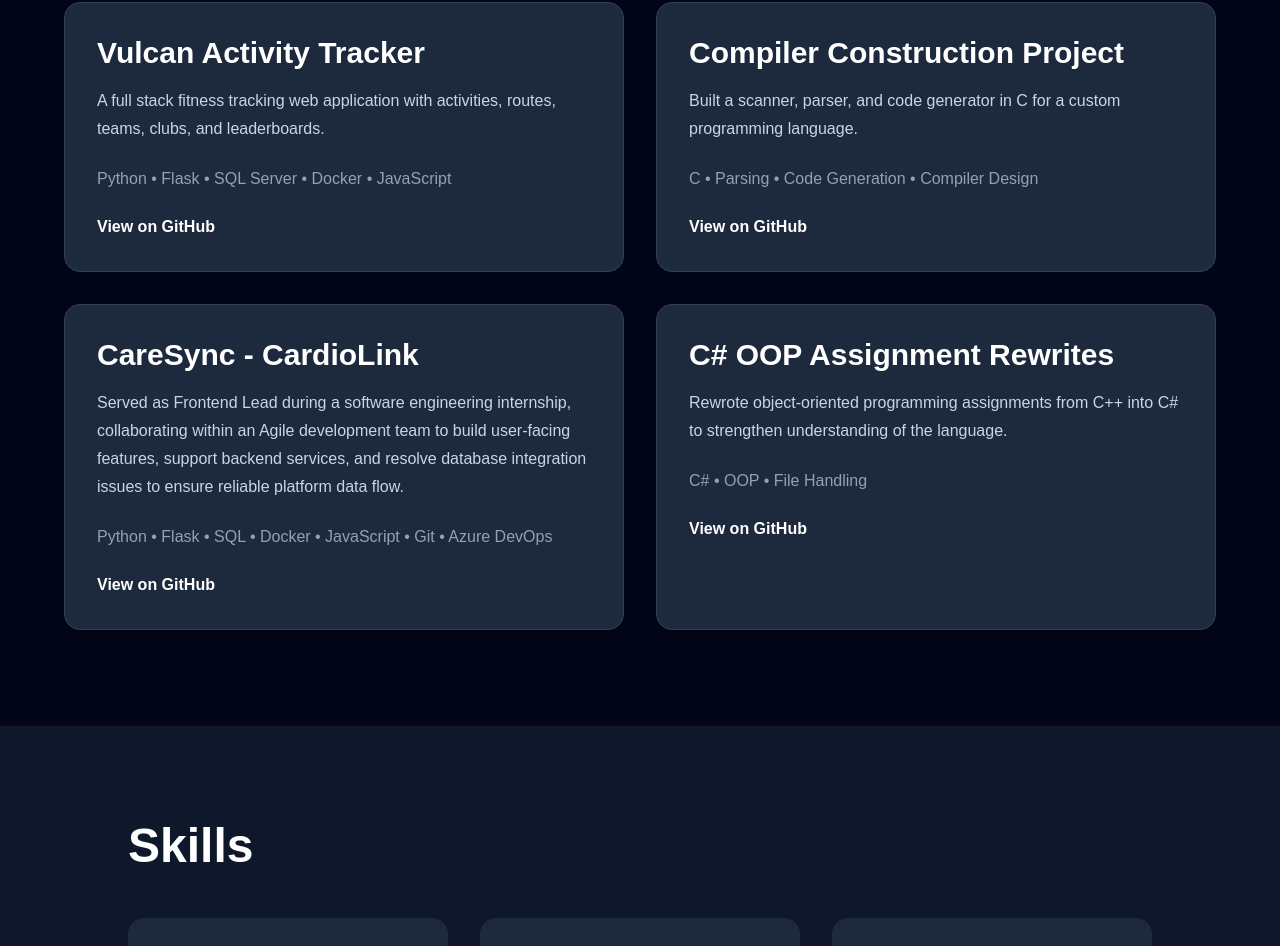
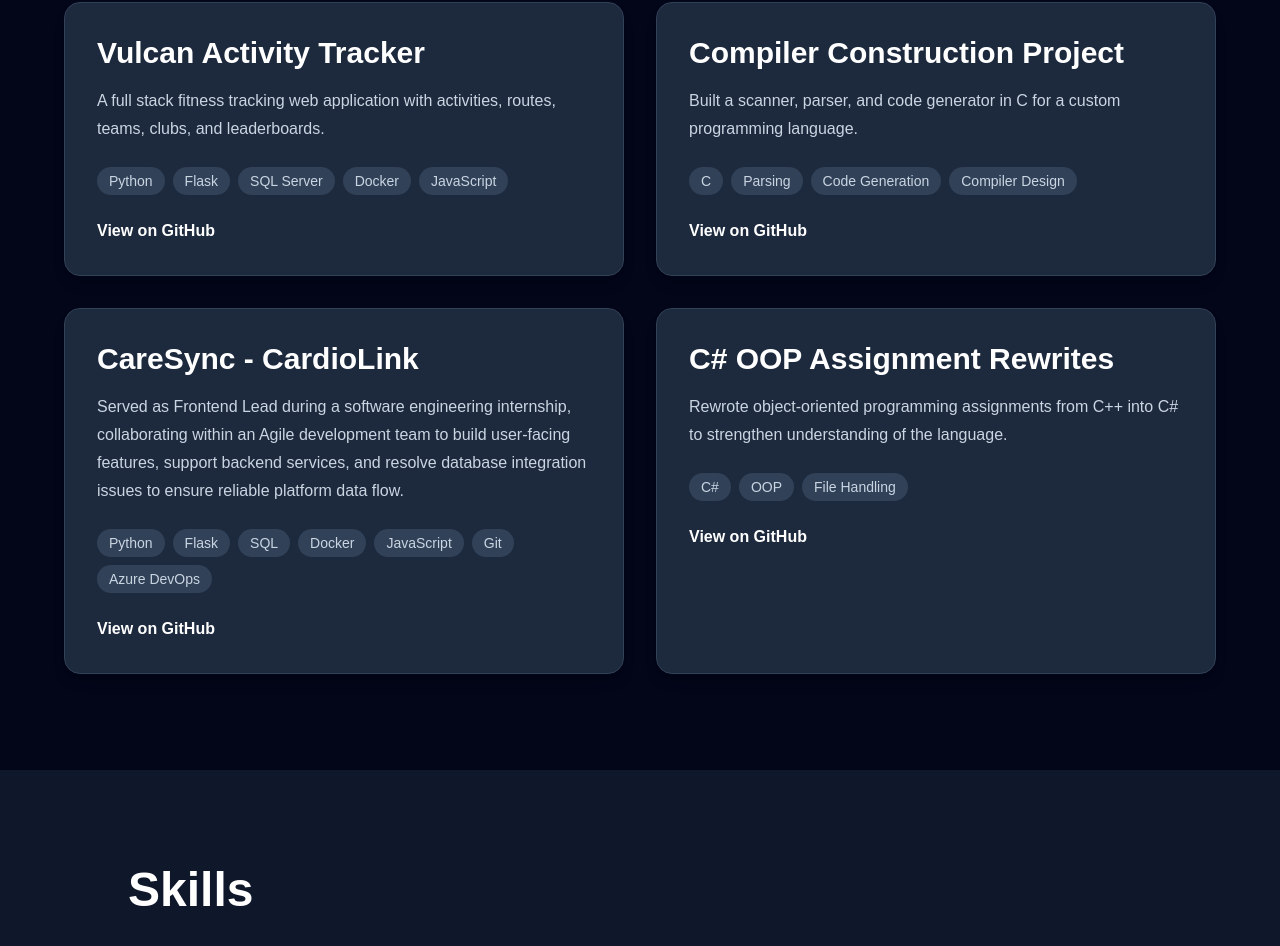
Before and after one commit to jjdeuce06/JohnGeregaPortfolio, a React (Vite) app: page / in a window 1280 px wide. Shown: the part 1790-2736 px from the top of the page. Built offline with nearby package versions, Linux system fonts and the light colour scheme.

Commit message:
Added a contact section, some scrolling animations and updates to the navigation bar

```diff
--- a/package.json
+++ b/package.json
@@ -11,6 +11,7 @@
   },
   "dependencies": {
     "@tailwindcss/vite": "^4.3.0",
+    "framer-motion": "^12.39.0",
     "react": "^19.2.6",
     "react-dom": "^19.2.6",
     "tailwindcss": "^4.3.0"
--- a/src/App.jsx
+++ b/src/App.jsx
@@ -5,6 +5,7 @@ import Projects from "./components/Projects"
 import Skills from "./components/skills"
 import Resume from "./components/Resume"
 import Footer from "./components/Footer"
+import Contact from "./components/Contact"
 
 function App() {
   return (
@@ -15,6 +16,7 @@ function App() {
       <Projects />
       <Skills />
       <Resume />
+      <Contact />
       <Footer />
     </div>
   )
--- a/src/components/About.jsx
+++ b/src/components/About.jsx
@@ -1,8 +1,14 @@
+import { motion } from "framer-motion"
+
 function About() {
   return (
-    <section
+    <motion.section
       id="about"
       className="min-h-screen bg-slate-900 text-white px-8 py-24"
+      initial={{ opacity: 0, y: 50 }}
+      whileInView={{ opacity: 1, y: 0 }}
+      transition={{ duration: 0.7 }}
+      viewport={{ once: true }}
     >
       <div className="max-w-4xl mx-auto">
 
@@ -28,7 +34,7 @@ function About() {
         </p>
 
       </div>
-    </section>
+    </motion.section>
   )
 }
 
--- a/src/components/NavBar.jsx
+++ b/src/components/NavBar.jsx
@@ -8,7 +8,7 @@ function Navbar() {
           John Gerega
         </h1>
 
-        <div className="flex gap-6 text-slate-300 font-medium">
+        <div className="hidden md:flex gap-6 text-slate-300 font-medium">
 
           <a href="#about" className="hover:text-white transition">
             About
--- a/src/components/ProjectCard.jsx
+++ b/src/components/ProjectCard.jsx
@@ -22,9 +22,23 @@ function ProjectCard({ title, description, tech, github}) {
         {description}
       </p>
 
-      <p className="text-slate-400">
-        {tech}
-      </p>
+      <div className="flex flex-wrap gap-2">
+        {tech.split(" • ").map((item, index) => (
+          <span
+            key={index}
+            className="
+              bg-slate-700
+              text-slate-300
+              text-sm
+              px-3
+              py-1
+              rounded-full
+            "
+          >
+            {item}
+          </span>
+        ))}
+      </div>
 
       <a
         href={github}
```
Also changed, not shown: 1 other file (tests, documents, lock files or other folders).
